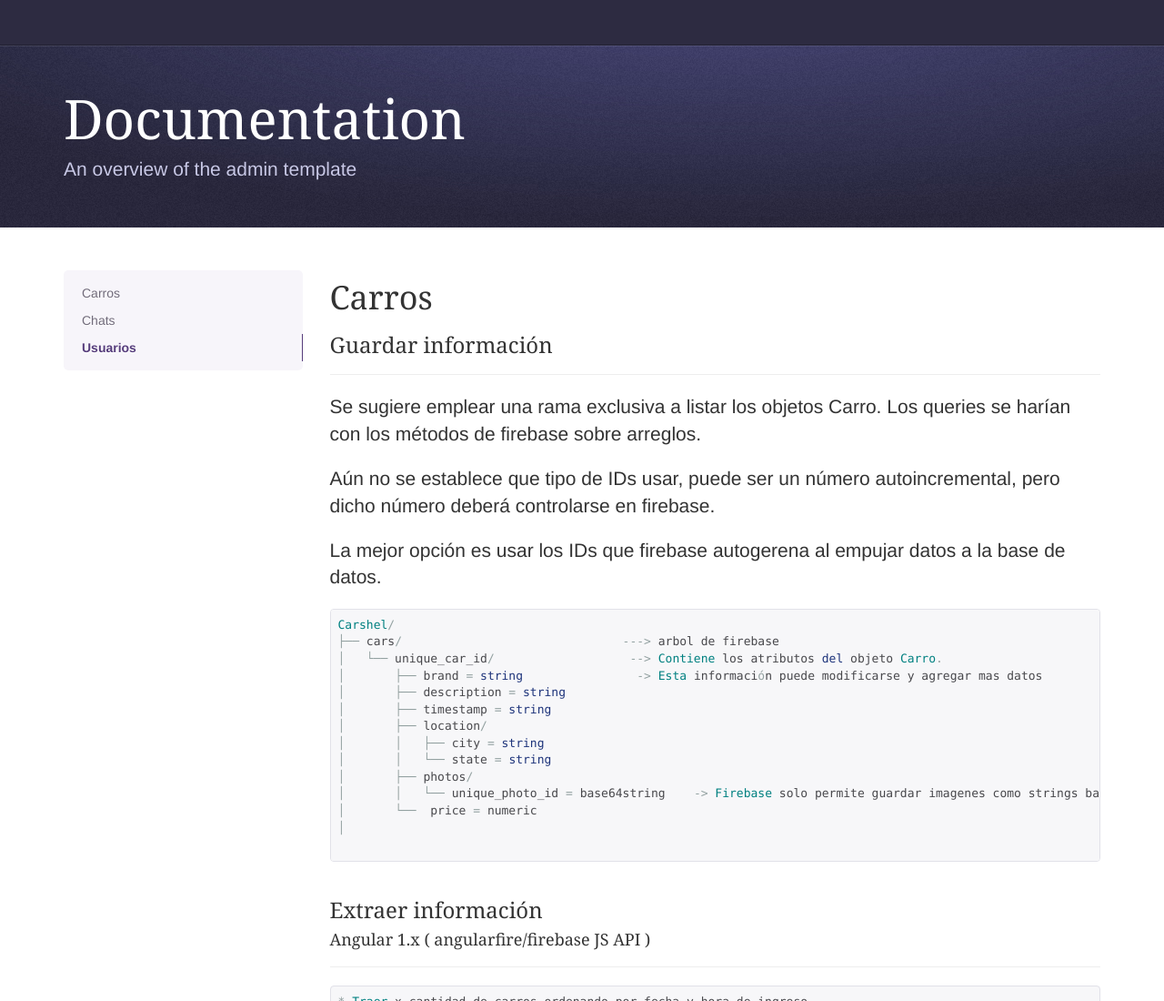
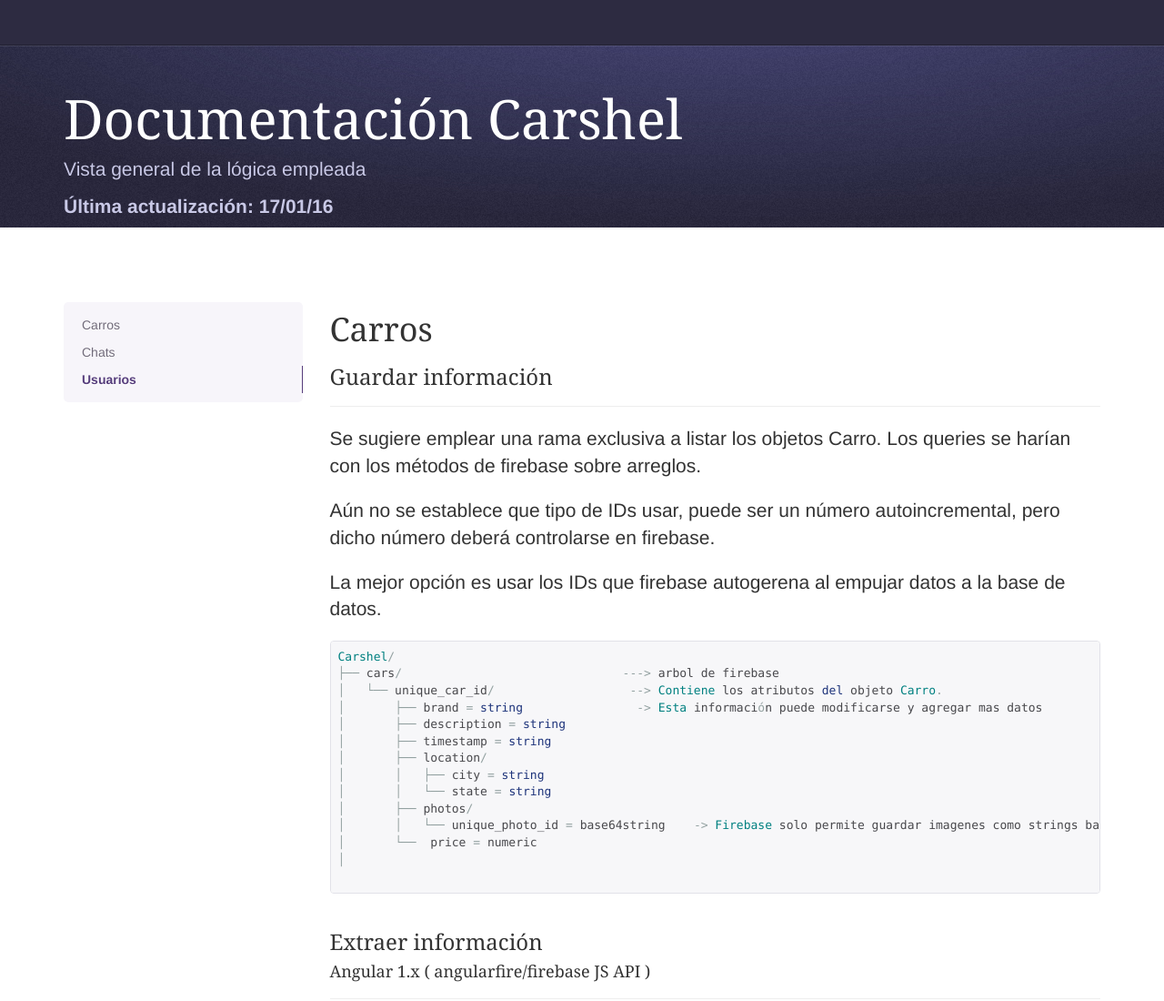
Before and after one commit to FabVillegas/fabvillegas.github.io, a plain HTML site: page index.html in a window 1280 px wide. Shown: the top 1100 px of the page at 91% size. Drawn offline with Linux system fonts and the light colour scheme.

Commit message:
Modifique titulo

```diff
--- a/index.html
+++ b/index.html
@@ -41,8 +41,9 @@
     </header>
     <div id="content" class="bs-header">
       <div class="container">
-        <h1>Documentation</h1>
-        <p>An overview of the admin template</p>
+        <h1>Documentación Carshel</h1>
+        <p>Vista general de la lógica empleada</p>
+		<label>Última actualización: 17/01/16</label>
       </div>
     </div>
     <div class="container bs-docs-container">
```
